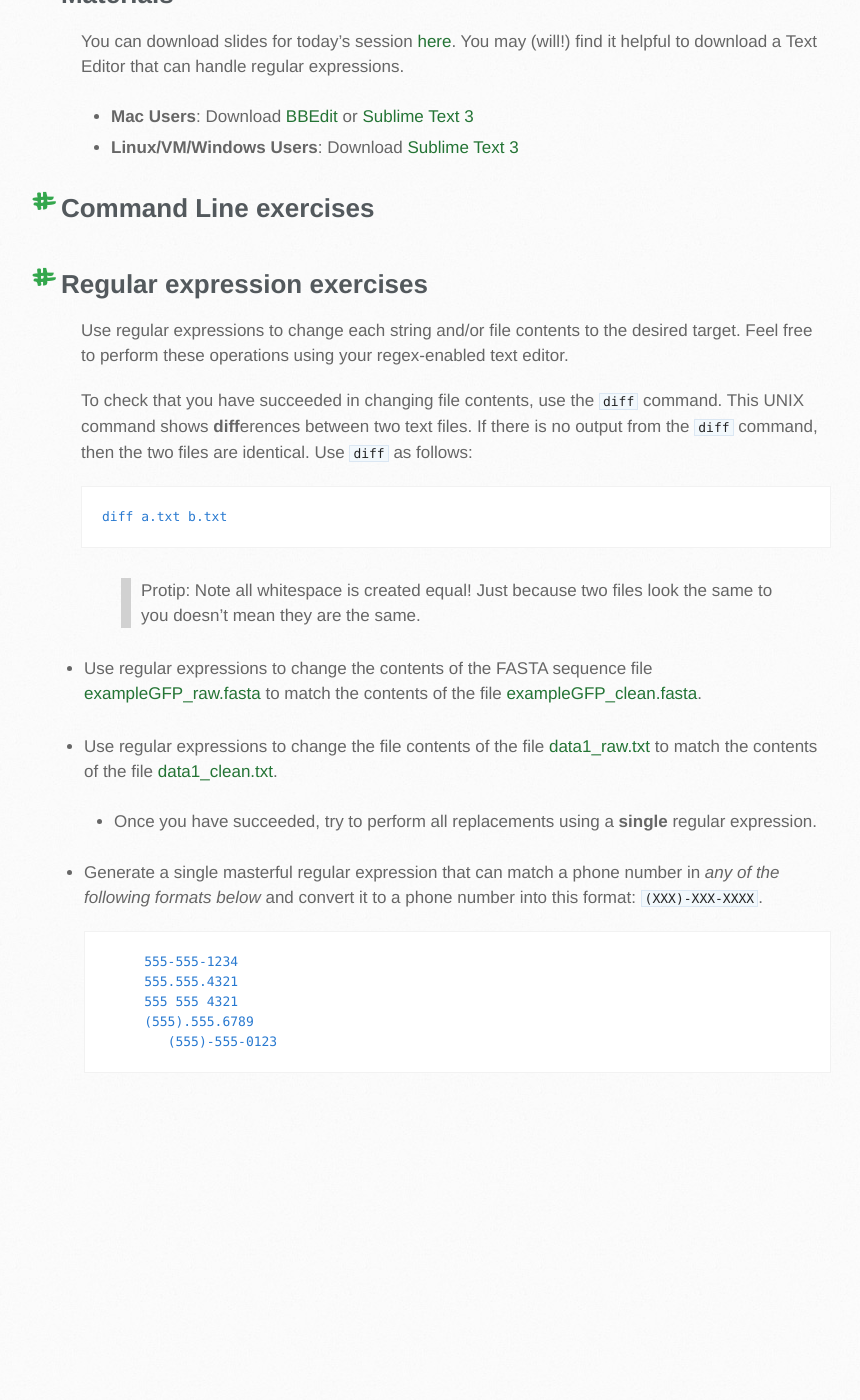
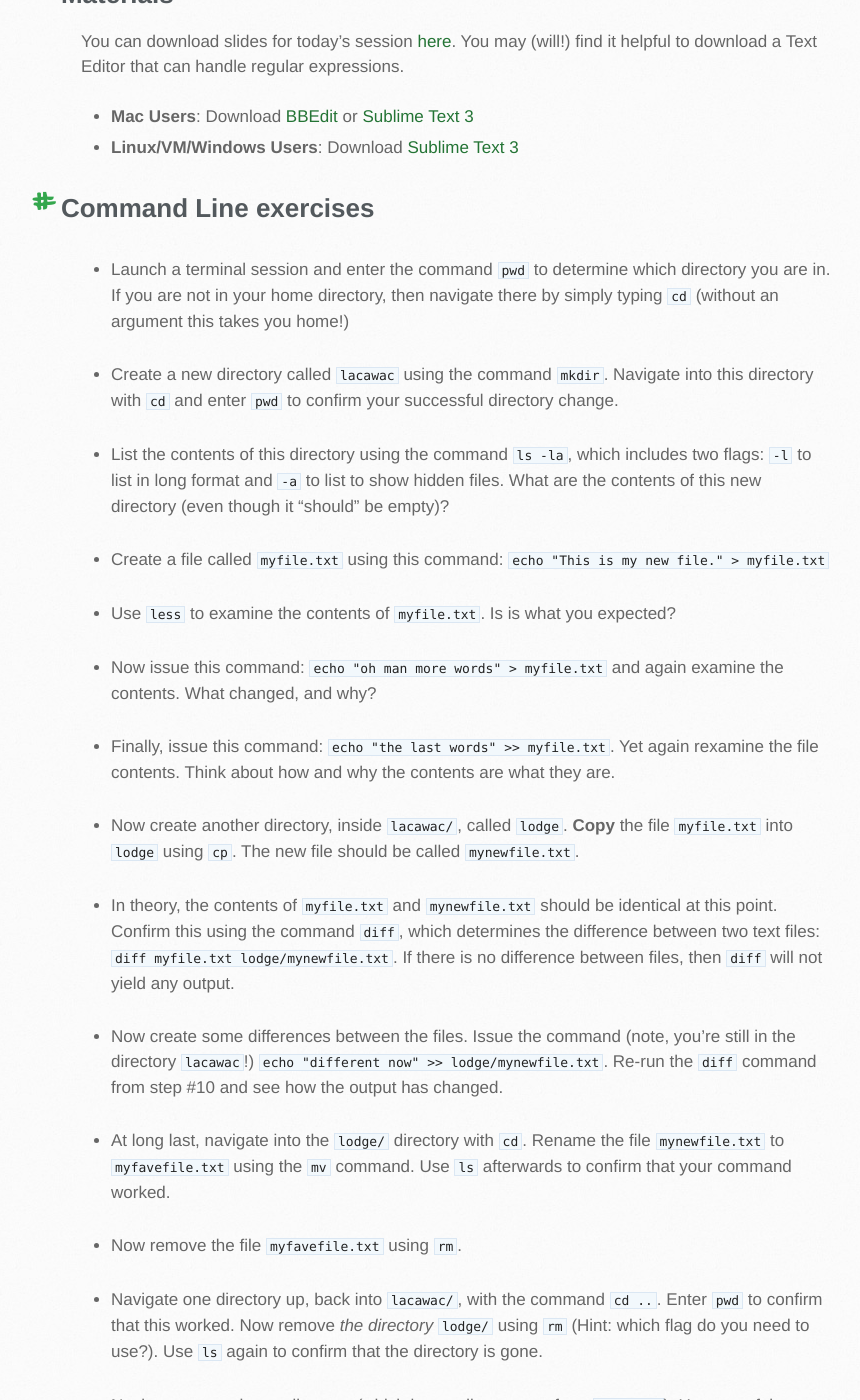
Before and after one commit to sjspielman/lacawac2017, a Jekyll site: the page built from _posts/2014-04-05-day2.md, in a window 1280 px wide and 1400 px high, scrolled down 783 px. Shown: the whole window, without its empty margins (59-919 px from the left). Built offline with Jekyll 4.4.1, drawn with Linux system fonts in a browser that asks for light colours; before the commit the page ends 1908 px from its top, so only the background shows below that; some of the changed text lies outside the part shown.

Commit message:
unix pt1

````diff
--- a/_posts/2014-04-05-day2.md
+++ b/_posts/2014-04-05-day2.md
@@ -28,8 +28,43 @@ You can download slides for today's session [here](../day2/commandline.pptx). Yo
 
 ## Command Line exercises
 
++ Launch a terminal session and enter the command `pwd` to determine which directory you are in. If you are not in your home directory, then navigate there by simply typing `cd` (without an argument this takes you home!)
 
++ Create a new directory called `lacawac` using the command `mkdir`. Navigate into this directory with `cd` and enter `pwd` to confirm your successful directory change.
 
++ List the contents of this directory using the command `ls -la`, which includes two flags: `-l` to list in long format and `-a` to list to show hidden files. What are the contents of this new directory (even though it "should" be empty)?
+
++ Create a file called `myfile.txt` using this command: ``` echo "This is my new file." > myfile.txt```
+
++ Use `less` to examine the contents of `myfile.txt`. Is is what you expected?
+
++ Now issue this command: ```echo "oh man more words" > myfile.txt``` and again examine the contents. What changed, and why?
+
++ Finally, issue this command: ```echo "the last words" >> myfile.txt```. Yet again rexamine the file contents. Think about how and why the contents are what they are.
+
++ Now create another directory, inside `lacawac/`, called `lodge`. **Copy** the file `myfile.txt` into `lodge` using `cp`. The new file should be called `mynewfile.txt`.
+
++ In theory, the contents of `myfile.txt` and `mynewfile.txt` should be identical at this point. Confirm this using the command `diff`, which determines the difference between two text files:  ```diff myfile.txt lodge/mynewfile.txt```. If there is no difference between files, then `diff` will not yield any output.
+
++ Now create some differences between the files. Issue the command (note, you're still in the directory `lacawac`!) ```echo "different now" >> lodge/mynewfile.txt```. Re-run the `diff` command from step #10 and see how the output has changed.
+
++ At long last, navigate into the `lodge/` directory with `cd`. Rename the file `mynewfile.txt` to `myfavefile.txt` using the `mv` command. Use `ls` afterwards to confirm that your command worked.
+
++ Now remove the file `myfavefile.txt` using `rm`.
+
++ Navigate one directory up, back into `lacawac/`, with the command `cd ..`. Enter `pwd` to confirm that this worked. Now remove *the directory* `lodge/` using `rm` (Hint: which flag do you need to use?). Use `ls` again to confirm that the directory is gone.
+
++ Navigate to your home directory (which is one directory up from `lacawac/`). Use any of these commands:
+
+		 cd
+		 cd ~
+		 cd ..
+
+Confirm using `pwd`.
+
++ Create a new empty file called `.secretfile` using the `touch` command. Enter `ls` to confirm that the file was created (Hint: does `ls` work for this goal? how can we make `ls` work for this goal?).
+
++
 
 
 
````
Also changed, not shown: other parts of _posts/2014-04-05-day2.md (+1 -1 lines).
